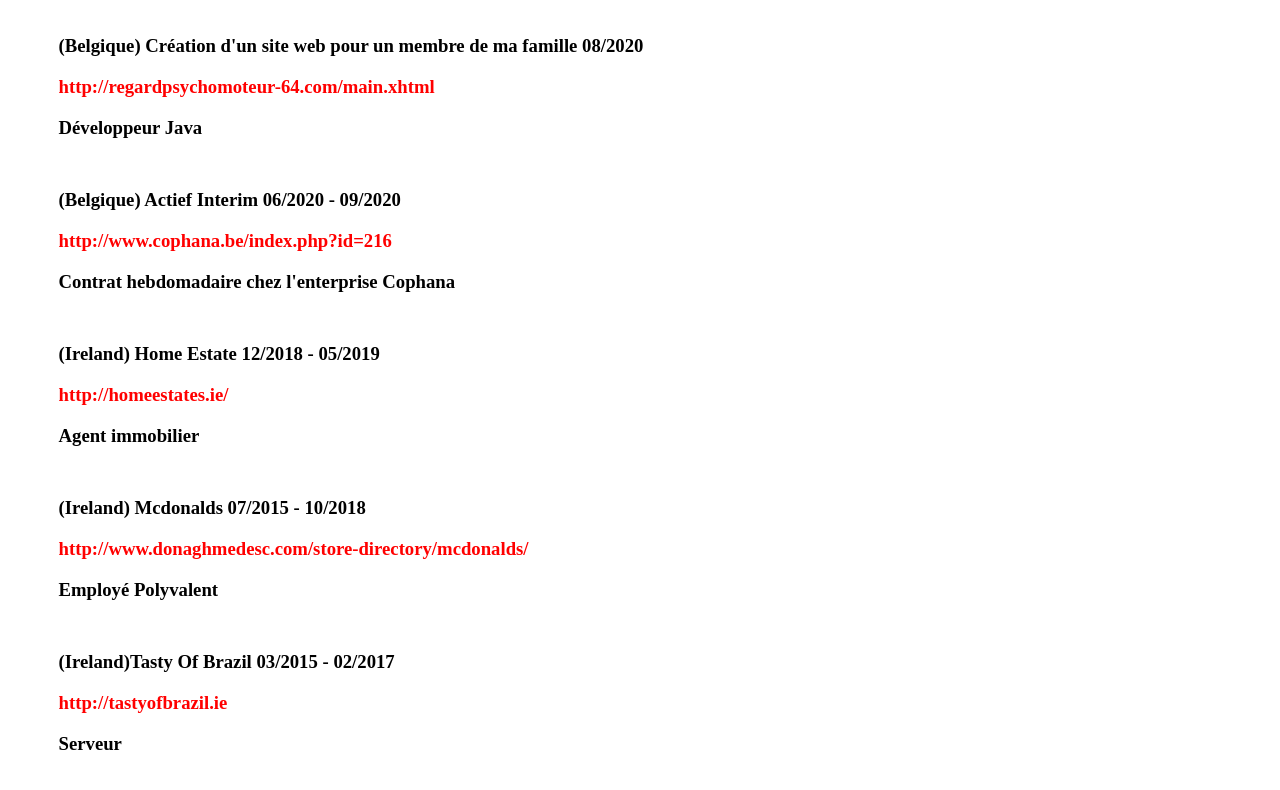
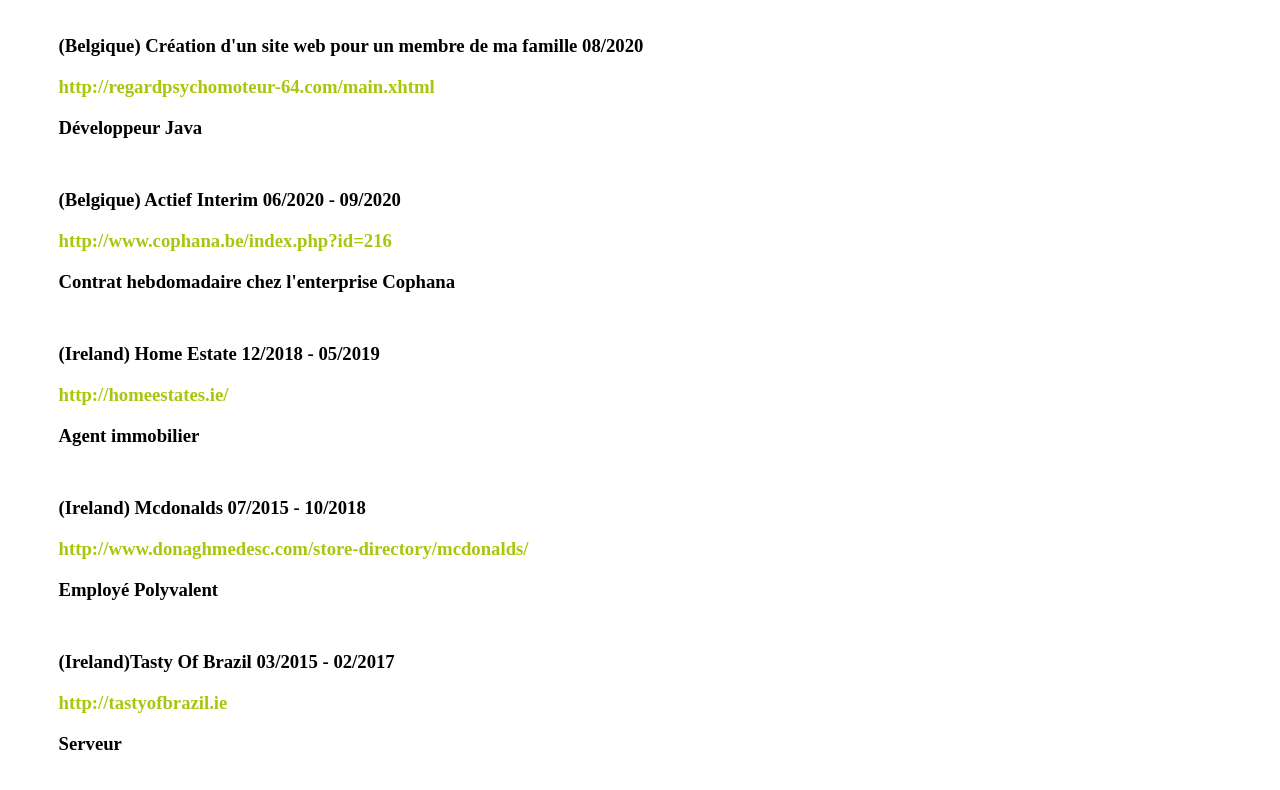
Before and after one commit to DanielGoandete/My-CV, a plain HTML site: page index.html in a window 1280 px wide. Shown: the part 605-1395 px from the top of the page. Drawn offline with Linux system fonts and the light colour scheme.

Commit message:
Update style.css

```diff
--- a/style.css
+++ b/style.css
@@ -41,5 +41,5 @@
 
   a{
     text-decoration: none;
-    color: red;
+    color: rgb(171, 196, 13);
   }
```
